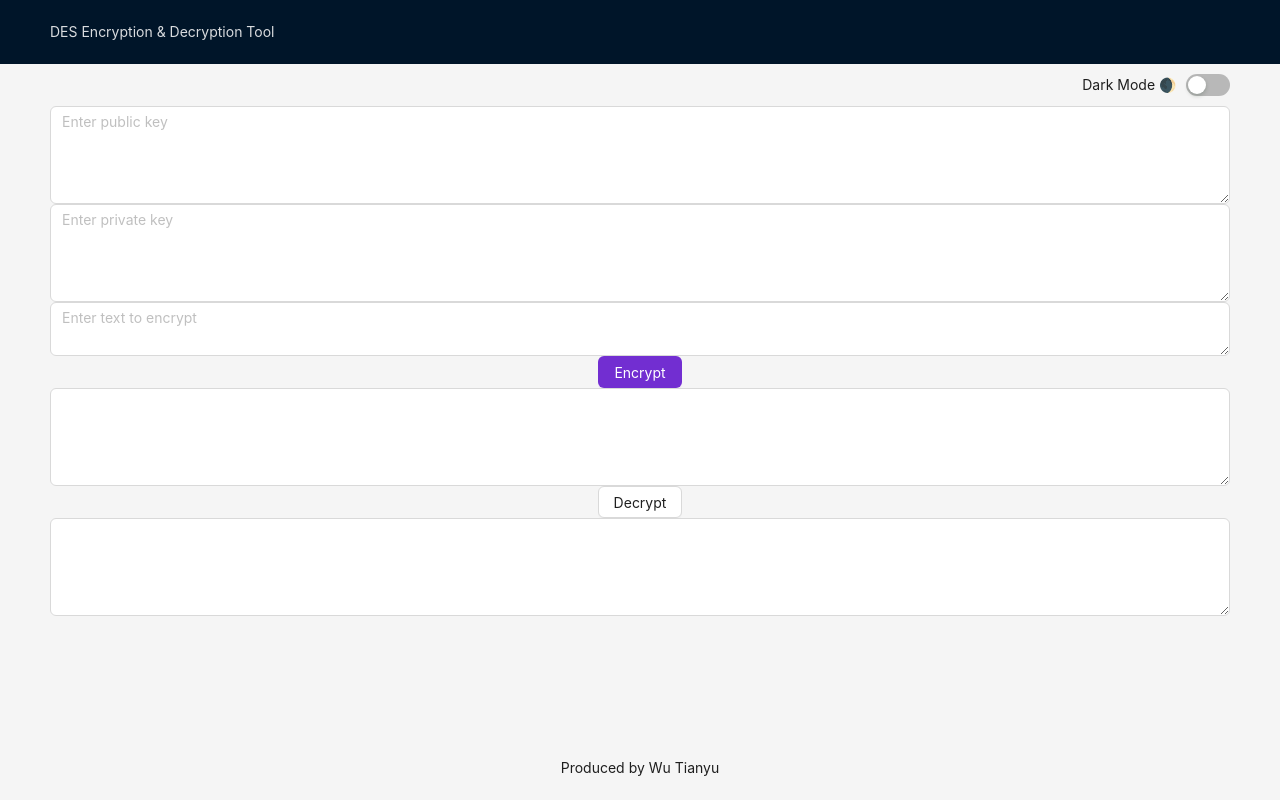
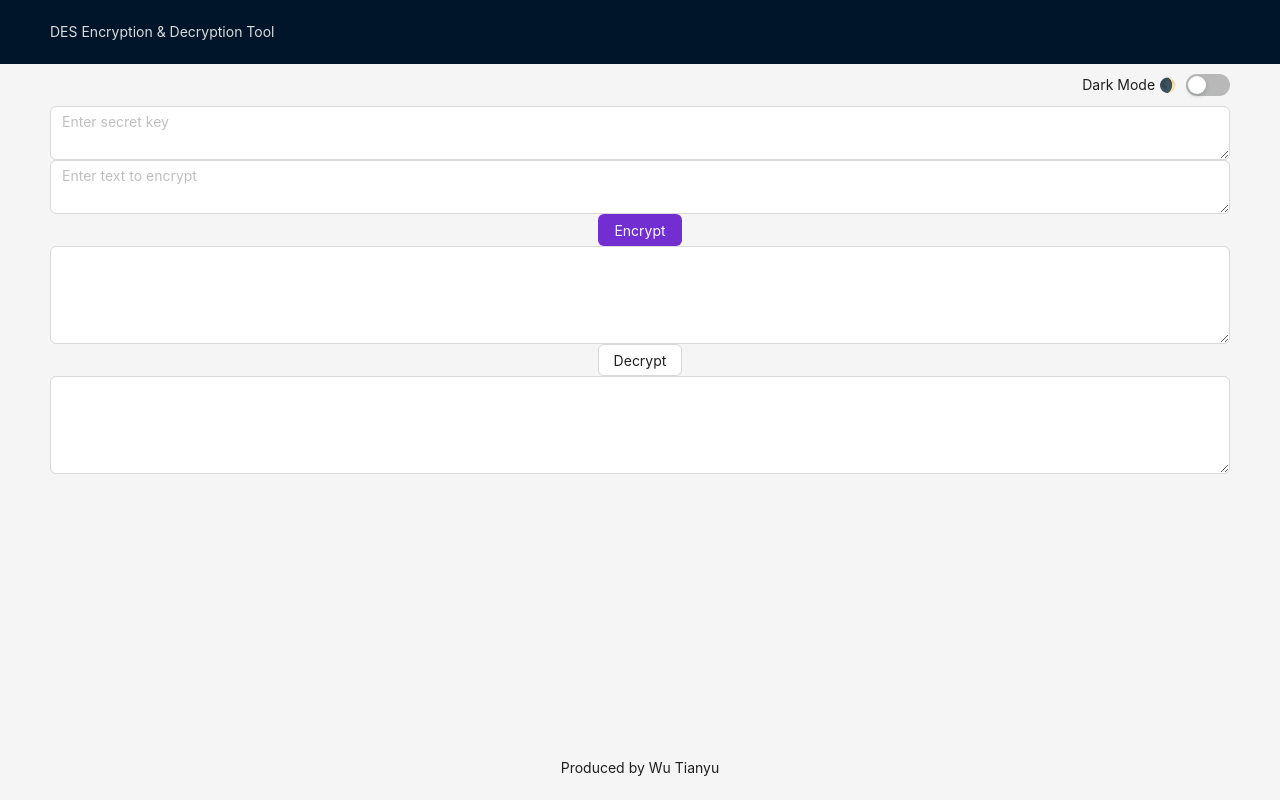
Before and after one commit to apexnewbie/des-encryption, a React (Create React App) app: page / in a window 1280 px wide. Built offline with nearby package versions, Linux system fonts and the light colour scheme.

Commit message:
feat: update DES

```diff
--- a/package.json
+++ b/package.json
@@ -8,6 +8,7 @@
     "@testing-library/user-event": "^13.5.0",
     "antd": "^5.9.4",
     "big-integer": "^1.6.51",
+    "crypto-js": "^4.2.0",
     "jsencrypt": "^3.3.2",
     "node-forge": "^1.3.1",
     "react": "^18.2.0",
--- a/src/App.js
+++ b/src/App.js
@@ -1,6 +1,7 @@
 import './App.css';
 import DESEncryption from './components/DESEncryption';
 import RSA from './components/RSA';
+import DES from './components/DES';
 import { useState } from 'react';
 import { ConfigProvider, theme, Switch, Layout, Typography } from 'antd';
 import { Content, Header, Footer } from 'antd/es/layout/layout';
@@ -39,7 +40,8 @@ function App() {
 
             <div className='des-encryption-container'>
               {/* <DESEncryption /> */}
-              <RSA />
+              {/* <RSA /> */}
+              <DES />
             </div>
           </Content>
         </div>
--- /dev/null
+++ b/src/components/DES.js
@@ -0,0 +1,45 @@
+import React, { useState } from 'react';
+import { Input, Button } from 'antd';
+import CryptoJS from 'crypto-js';
+
+const { TextArea } = Input;
+
+function DES() {
+    const [plainText, setPlainText] = useState('');
+    const [encryptedText, setEncryptedText] = useState('');
+    const [decryptedText, setDecryptedText] = useState('');
+    const [key, setKey] = useState('');
+
+    const handleEncrypt = () => {
+        const encrypted = CryptoJS.DES.encrypt(plainText, key).toString();
+        setEncryptedText(encrypted);
+    };
+
+    const handleDecrypt = () => {
+        const decryptedBytes = CryptoJS.DES.decrypt(encryptedText, key);
+        const decrypted = decryptedBytes.toString(CryptoJS.enc.Utf8);
+        setDecryptedText(decrypted);
+    };
+
+    return (
+        <div>
+            <TextArea
+                value={key}
+                onChange={(e) => setKey(e.target.value)}
+                placeholder="Enter secret key"
+                rows={2}
+            />
+            <TextArea
+                value={plainText}
+                onChange={(e) => setPlainText(e.target.value)}
+                placeholder="Enter text to encrypt"
+            />
+            <Button type="primary" onClick={handleEncrypt}>Encrypt</Button>
+            <TextArea value={encryptedText} rows={4} />
+            <Button onClick={handleDecrypt}>Decrypt</Button>
+            <TextArea value={decryptedText} rows={4} />
+        </div>
+    );
+}
+
+export default DES;
```
